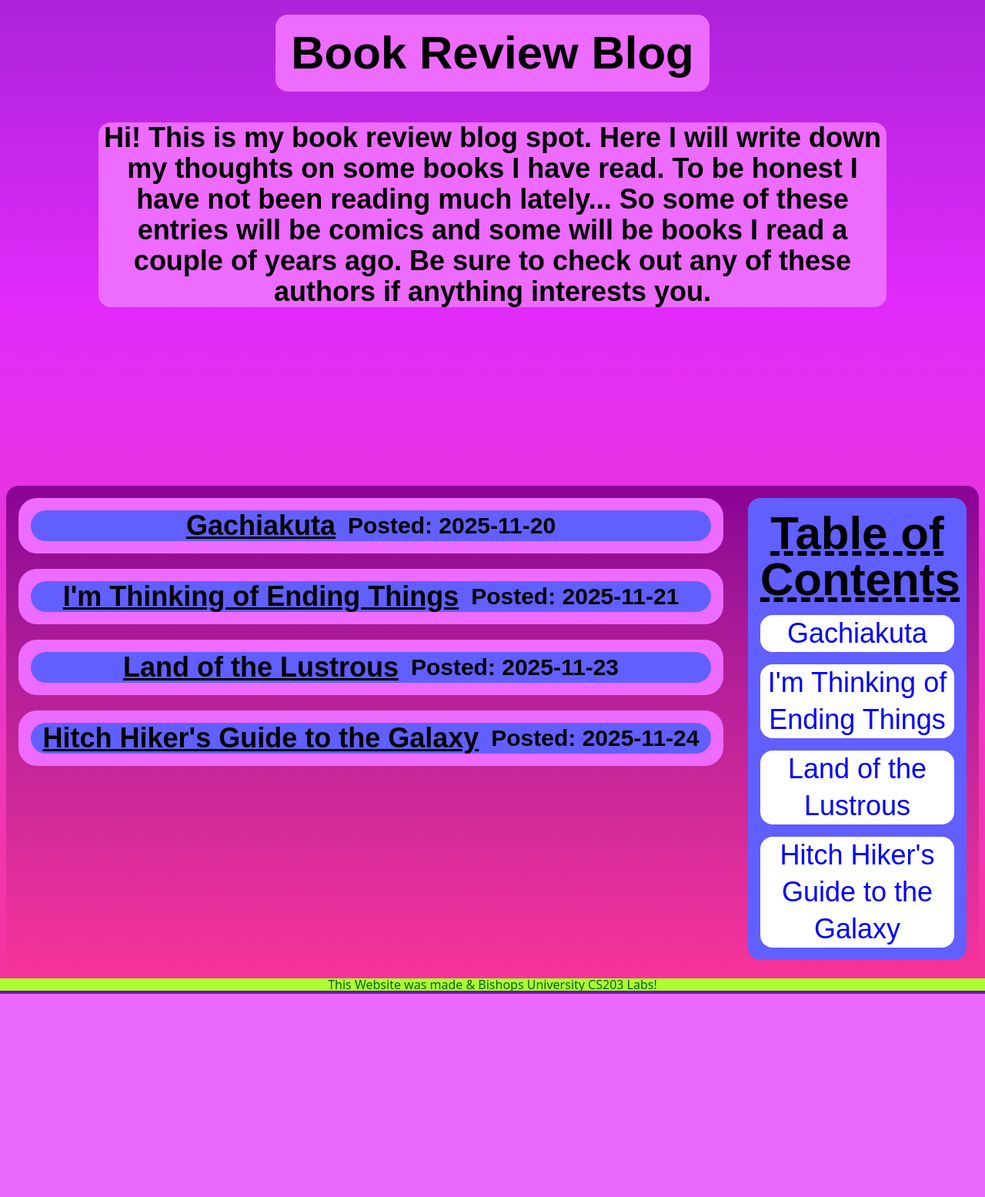
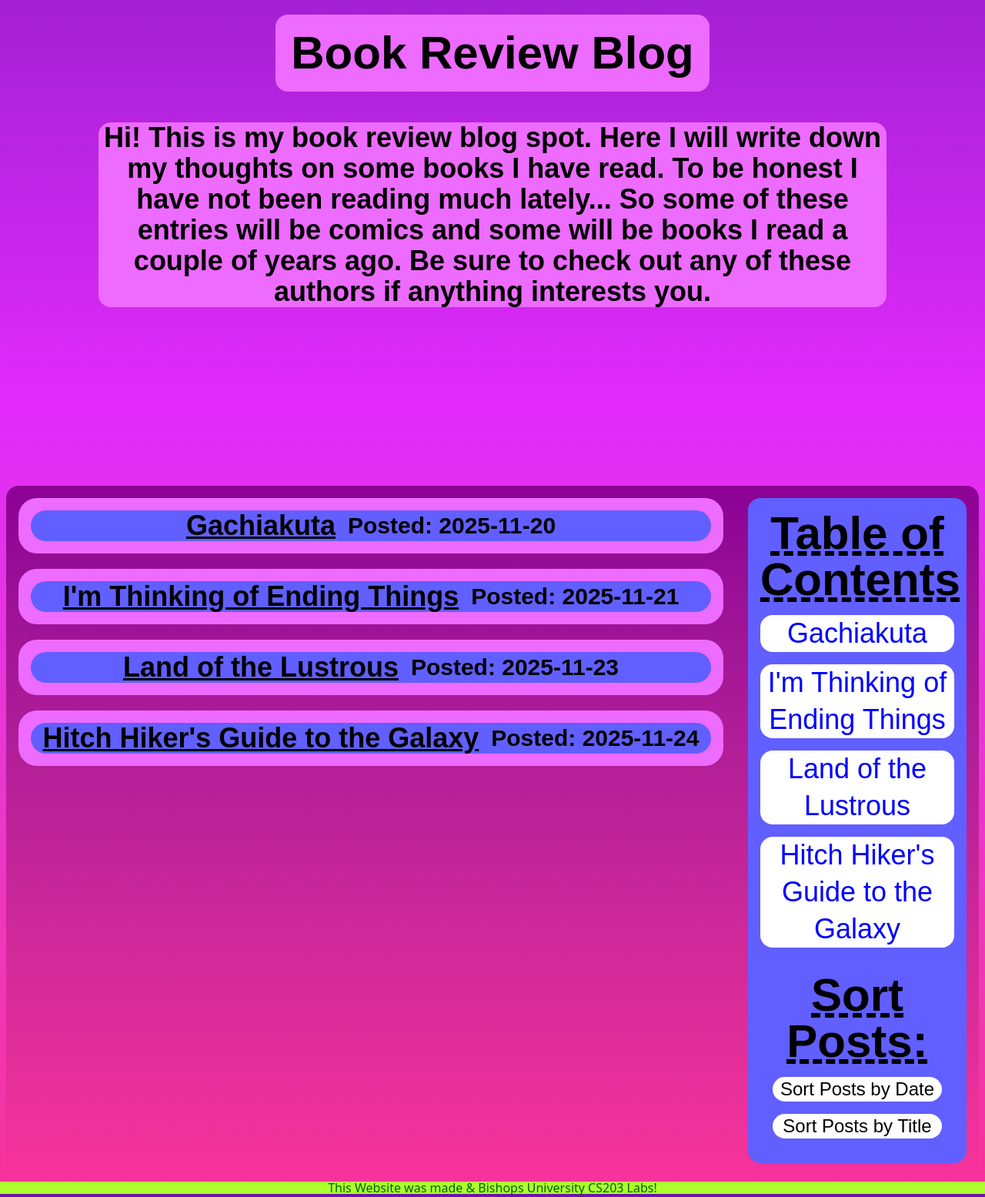
Before and after one commit to kgoudreau21/CS203, a PHP site: page /CS203/blog.php in a window 1280 px wide. Shown: the part 496-2051 px from the top of the page at 77% size. Before the commit the page ends 1787 px from the top, so only its background shows below. Run offline with PHP 8.4, Linux system fonts and the light colour scheme; some web fonts are replaced.

Commit message:
started optional item 9 a). I created a menu in the "aside" section that has 2 butttons, 1 to sort posts by date, another by title

```diff
--- a/my_site/blog.php
+++ b/my_site/blog.php
@@ -299,6 +299,23 @@
                                 echo $output.PHP_EOL;
                             }
                         ?>
+                        <!--Part 9 a) :add a sort by date or by title feature -->
+                        <form action="blog.php?page=blog.php" method="get" class="
+                                text-2xl text-center
+                                p-4
+                                flex flex-col gap-4">
+                            <legend class="text-6xl font-extrabold underline decoration-dashed">
+                                Sort Posts:
+                            </legend>
+                            <input id="sortingOrder" name="sortingOrder" type="hidden"></input>
+                            <input type="submit" onclick="sortPostsByDate()" value="Sort Posts by Date" class="
+                                    bg-white rounded-2xl hover:outline-2 hover:outline-black">
+                            </input>
+                            <input type="submit" onclick="sortPostsByTitle()" value="Sort Posts by Title" class="
+                                    bg-white rounded-2xl hover:outline-2 hover:outline-black">
+                            </input>
+                        </form>
+                        <script src="js/sortPosts.js"></script>
                     </aside>
                 </div>
                 <!--Main Section: flex col-->
```
